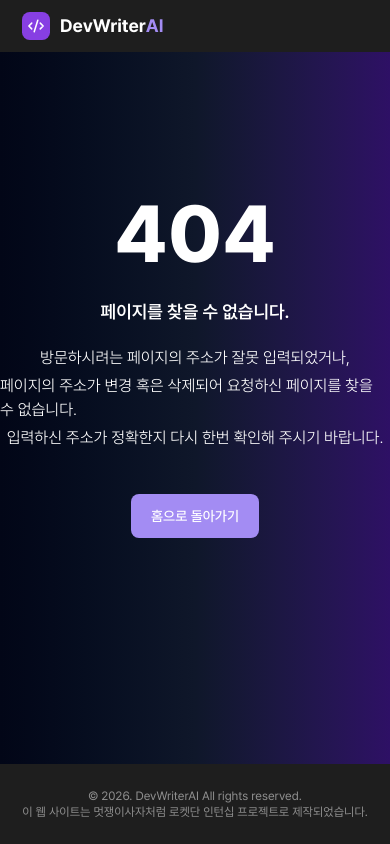
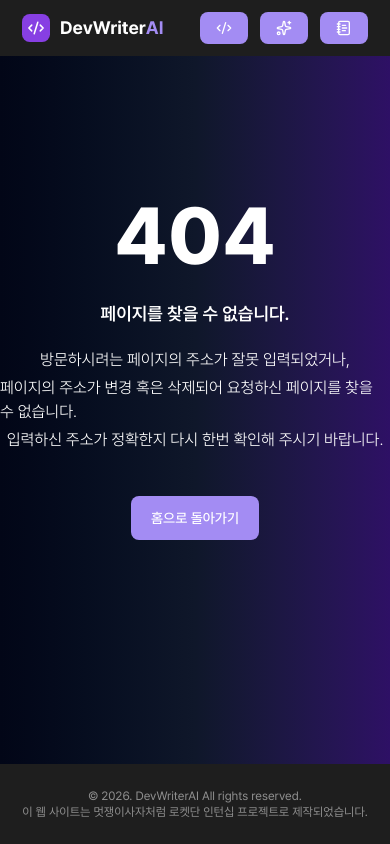
Before and after one commit to imnotpossib1e/DevWriter, a Next.js app: page / in a window 390 px wide. Built offline with nearby package versions, Linux system fonts and the light colour scheme.

Commit message:
💄 style: 헤더 반응형 UI 수정

```diff
--- a/src/components/Header.tsx
+++ b/src/components/Header.tsx
@@ -21,7 +21,7 @@ export default function Header() {
           href="/"
           target="_self"
           title="홈 바로 가기"
-          className="flex flex-wrap gap-2.5 lg:font-extrabold md:text-2xl font-bold text-lg"
+          className="flex flex-nowrap items-center gap-2.5 lg:font-extrabold md:text-2xl font-bold text-lg"
         >
           <svg
             viewBox="0 0 36 36"
@@ -58,12 +58,12 @@ export default function Header() {
           </span>
         </Link>
       </h1>
-      <nav className="hidden md:block">
-        <ul className="flex gap-5.5">
+      <nav className="">
+        <ul className="flex md:gap-5.5 gap-3">
           <li>
             <LinkButton href="/" target="_self" title="DevWriterAI 페이지 이동">
               <CodeXml className="lg:w-5 lg:h-5 w-4 h-4" />
-              Home
+              <span className="hidden md:block">Home</span>
             </LinkButton>
           </li>
           <li>
@@ -73,7 +73,7 @@ export default function Header() {
               title="DevWriterAI 생성 페이지 이동"
             >
               <Sparkles className="lg:w-5 lg:h-5 w-4 h-4" />
-              Generate
+              <span className="hidden md:block">Generate</span>
             </LinkButton>
           </li>
           <li>
@@ -83,7 +83,7 @@ export default function Header() {
               title="DevWriterAI 포스트 목록 이동"
             >
               <NotebookText className="lg:w-5 lg:h-5 w-4 h-4" />
-              Posts
+              <span className="hidden md:block">Posts</span>
             </LinkButton>
           </li>
         </ul>
```
